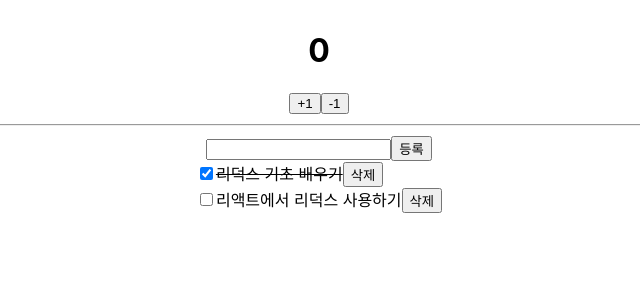
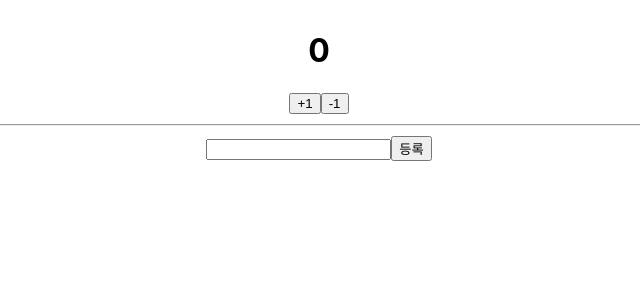
Before and after one commit to Real-Bird/React-tutorial2, a React (Create React App) app: page / in a window 1280 px wide. Shown: the top 300 px of the page, without its empty margins (321-961 px from the left). Built offline with nearby package versions, Linux system fonts and the light colour scheme.

Commit message:
22-08-26 convert redux to redux toolkit

```diff
--- a/package.json
+++ b/package.json
@@ -3,6 +3,7 @@
   "version": "0.1.0",
   "private": true,
   "dependencies": {
+    "@reduxjs/toolkit": "^1.8.5",
     "@testing-library/jest-dom": "^5.14.1",
     "@testing-library/react": "^13.0.0",
     "@testing-library/user-event": "^13.2.1",
--- a/src/components/Counter.js
+++ b/src/components/Counter.js
@@ -2,9 +2,7 @@ import React from "react";
 import { useDispatch, useSelector } from "react-redux/es/exports";
 import { increase, decrease } from "../modules/counter";
 const Counter = () => {
-  const {
-    counter: { number },
-  } = useSelector((state) => state);
+  const { counter: number } = useSelector((state) => state);
   const dispatch = useDispatch();
   const onIncrease = () => dispatch(increase());
   const onDecrease = () => dispatch(decrease());
--- a/src/components/Todos.js
+++ b/src/components/Todos.js
@@ -6,7 +6,6 @@ const TodoItem = ({ text, id, done }) => {
   const dispatch = useDispatch();
   const onToggle = () => dispatch(toggle(id));
   const onDelete = () => dispatch(remove(id));
-  console.log(done);
   return (
     <div>
       <input
@@ -25,7 +24,7 @@ const TodoItem = ({ text, id, done }) => {
 
 const Todos = () => {
   const {
-    todos: { input, todos },
+    toDos: { input, toDos },
   } = useSelector((state) => state);
   const dispatch = useDispatch();
   const onSubmit = (e) => {
@@ -51,7 +50,7 @@ const Todos = () => {
         <button type="submit">등록</button>
       </form>
       <div>
-        {todos.map((todo) => (
+        {toDos.map((todo) => (
           <TodoItem key={todo.id} {...todo} />
         ))}
       </div>
--- a/src/index.js
+++ b/src/index.js
@@ -2,12 +2,9 @@ import React from "react";
 import ReactDOM from "react-dom/client";
 import "./index.css";
 import App from "./App";
-import { createStore } from "redux";
-import rootReducer from "./modules";
+import store from "./modules";
 import { Provider } from "react-redux";
 import { composeWithDevTools } from "redux-devtools-extension";
-
-const store = createStore(rootReducer, composeWithDevTools());
 
 const root = ReactDOM.createRoot(document.getElementById("root"));
 root.render(
--- a/src/modules/counter.js
+++ b/src/modules/counter.js
@@ -1,50 +1,65 @@
-/**
- * @type {string} INCREASE - counter 증가 액션 타입
- */
-const INCREASE = "counter/INCREASE";
-/**
- * @type {string} DECREASE - counter 감소 액션 타입
- */
-const DECREASE = "counter/DECREASE";
+// /**
+//  * @type {string} INCREASE - counter 증가 액션 타입
+//  */
+// const INCREASE = "counter/INCREASE";
+// /**
+//  * @type {string} DECREASE - counter 감소 액션 타입
+//  */
+// const DECREASE = "counter/DECREASE";
 
-/**
- * counter 증가 액션
- * @returns {number}
- */
-export const increase = () => ({ type: INCREASE });
+// /**
+//  * counter 증가 액션
+//  * @returns {number}
+//  */
+// export const increase = () => ({ type: INCREASE });
 
-/**
- * counter 감소 액션
- * @returns {number}
- */
-export const decrease = () => ({ type: DECREASE });
+// /**
+//  * counter 감소 액션
+//  * @returns {number}
+//  */
+// export const decrease = () => ({ type: DECREASE });
 
-/**
- * @type {{number}}
- */
-const initialState = {
-  number: 0,
-};
+// /**
+//  * @type {{number}}
+//  */
+// const initialState = {
+//   number: 0,
+// };
 
-/**
- *
- * @param {{number:number}} state
- * @param {{type:string}} action
- * @returns {{number:number}}
- */
-function counter(state = initialState, action) {
-  switch (action.type) {
-    case INCREASE:
-      return {
-        number: state.number + 1,
-      };
-    case DECREASE:
-      return {
-        number: state.number - 1,
-      };
-    default:
-      return state;
-  }
-}
+// /**
+//  *
+//  * @param {{number:number}} state
+//  * @param {{type:string}} action
+//  * @returns {{number:number}}
+//  */
+// function counter(state = initialState, action) {
+//   switch (action.type) {
+//     case INCREASE:
+//       return {
+//         number: state.number + 1,
+//       };
+//     case DECREASE:
+//       return {
+//         number: state.number - 1,
+//       };
+//     default:
+//       return state;
+//   }
+// }
+
+// export default counter;
+
+import { createSlice } from "@reduxjs/toolkit";
+
+const counter = createSlice({
+  name: "counter",
+  initialState: 0,
+  reducers: {
+    increase: (state, action) => state + 1,
+    decrease: (state, action) => state - 1,
+  },
+});
+
+export const { increase, decrease } = counter.actions;
 
 export default counter;
--- a/src/modules/index.js
+++ b/src/modules/index.js
@@ -1,10 +1,12 @@
-import { combineReducers } from "redux";
+import { configureStore } from "@reduxjs/toolkit";
 import counter from "./counter";
-import todos from "./todos";
+import toDos from "./todos";
 
-const rootReducer = combineReducers({
-  counter,
-  todos,
+const store = configureStore({
+  reducer: {
+    counter: counter.reducer,
+    toDos: toDos.reducer,
+  },
 });
 
-export default rootReducer;
+export default store;
--- a/src/modules/todos.js
+++ b/src/modules/todos.js
@@ -1,117 +1,144 @@
-/**
- * action type
- */
-const CHANGE_INPUT = "todos/CHANGE_INPUT";
-const INSERT = "todos/INSERT";
-const TOGGLE = "todos/TOGGLE";
-const REMOVE = "todos/REMOVE";
+// /**
+//  * action type
+//  */
+// const CHANGE_INPUT = "todos/CHANGE_INPUT";
+// const INSERT = "todos/INSERT";
+// const TOGGLE = "todos/TOGGLE";
+// const REMOVE = "todos/REMOVE";
 
-/**
- * input change 액션 함수
- * @param {*} input
- * @returns {void}
- */
-export const changeInput = (input) => ({
-  type: CHANGE_INPUT,
-  input,
-});
+// /**
+//  * input change 액션 함수
+//  * @param {*} input
+//  * @returns {void}
+//  */
+// export const changeInput = (input) => ({
+//   type: CHANGE_INPUT,
+//   input,
+// });
 
-/**
- * @type {number} insert가 호출될 때마다 1씩 더해짐
- */
-let id = 3;
+// /**
+//  * @type {number} insert가 호출될 때마다 1씩 더해짐
+//  */
+// let id = 3;
 
-/**
- * todo 추가 액션 함수
- * @param {string} text
- * @returns {void}
- */
-export const insert = (text) => ({
-  type: INSERT,
-  /**
-   * @inner
-   * @typedef {{id:number, text:string, done:boolean}} todo
-   */
-  todo: {
-    id: id++,
-    text,
-    done: false,
+// /**
+//  * todo 추가 액션 함수
+//  * @param {string} text
+//  * @returns {void}
+//  */
+// export const insert = (text) => ({
+//   type: INSERT,
+//   /**
+//    * @inner
+//    * @typedef {{id:number, text:string, done:boolean}} todo
+//    */
+//   todo: {
+//     id: id++,
+//     text,
+//     done: false,
+//   },
+// });
+
+// /**
+//  * todo 체크/언체크 액션 함수
+//  * @param {number} id
+//  * @returns {void}
+//  */
+// export const toggle = (id) => ({
+//   type: TOGGLE,
+//   id,
+// });
+
+// /**
+//  * todo 삭제
+//  * @param {number} id
+//  * @returns {void}
+//  */
+// export const remove = (id) => ({
+//   type: REMOVE,
+//   id,
+// });
+
+// /**
+//  * @typedef {{input:string, todos:todo[]}}
+//  */
+// const initialState = {
+//   input: "",
+//   todos: [
+//     /**
+//      * @inner
+//      * @typedef {{id:number,text:string,done:boolean}} todo
+//      */
+//     {
+//       id: 1,
+//       text: "리덕스 기초 배우기",
+//       done: true,
+//     },
+//     {
+//       id: 2,
+//       text: "리액트에서 리덕스 사용하기",
+//       done: false,
+//     },
+//   ],
+// };
+
+// /**
+//  *
+//  * @param {{input:string, todos:todo[]}} state
+//  * @param {{type:string, [key:string]:any}} action
+//  * @returns
+//  */
+// function todos(state = initialState, action) {
+//   switch (action.type) {
+//     case CHANGE_INPUT:
+//       return { ...state, input: action.input };
+//     case INSERT:
+//       return {
+//         ...state,
+//         todos: state.todos.concat(action.todo),
+//       };
+//     case TOGGLE:
+//       return {
+//         ...state,
+//         todos: state.todos.map((todo) =>
+//           todo.id === action.id ? { ...todo, done: !todo.done } : todo
+//         ),
+//       };
+//     case REMOVE:
+//       return {
+//         ...state,
+//         todos: state.todos.filter((todo) => todo.id !== action.id),
+//       };
+//     default:
+//       return state;
+//   }
+// }
+
+// export default todos;
+
+import { createSlice } from "@reduxjs/toolkit";
+
+const toDos = createSlice({
+  name: "toDosReducer",
+  initialState: {
+    input: "",
+    toDos: [],
+  },
+  reducers: {
+    changeInput: (state, action) => ({ ...state, input: action.payload }),
+    insert: (state, action) => {
+      state.toDos.push({ text: action.payload, id: Date.now(), done: false });
+    },
+    toggle: (state, action) => {
+      const isDone = state.toDos.find((toDo) => toDo.id === action.payload);
+      isDone.done = !isDone.done;
+    },
+    remove: (state, action) => {
+      state.toDos = state.toDos.filter((toDo) => toDo.id !== action.payload);
+    },
   },
 });
 
-/**
- * todo 체크/언체크 액션 함수
- * @param {number} id
- * @returns {void}
- */
-export const toggle = (id) => ({
-  type: TOGGLE,
-  id,
-});
+export const { changeInput, insert, toggle, remove } = toDos.actions;
 
-/**
- * todo 삭제
- * @param {number} id
- * @returns {void}
- */
-export const remove = (id) => ({
-  type: REMOVE,
-  id,
-});
-
-/**
- * @typedef {{input:string, todos:todo[]}}
- */
-const initialState = {
-  input: "",
-  todos: [
-    /**
-     * @inner
-     * @typedef {{id:number,text:string,done:boolean}} todo
-     */
-    {
-      id: 1,
-      text: "리덕스 기초 배우기",
-      done: true,
-    },
-    {
-      id: 2,
-      text: "리액트에서 리덕스 사용하기",
-      done: false,
-    },
-  ],
-};
-
-/**
- *
- * @param {{input:string, todos:todo[]}} state
- * @param {{type:string, [key:string]:any}} action
- * @returns
- */
-function todos(state = initialState, action) {
-  switch (action.type) {
-    case CHANGE_INPUT:
-      return { ...state, input: action.input };
-    case INSERT:
-      return {
-        ...state,
-        todos: state.todos.concat(action.todo),
-      };
-    case TOGGLE:
-      return {
-        ...state,
-        todos: state.todos.map((todo) =>
-          todo.id === action.id ? { ...todo, done: !todo.done } : todo
-        ),
-      };
-    case REMOVE:
-      return {
-        ...state,
-        todos: state.todos.filter((todo) => todo.id !== action.id),
-      };
-    default:
-      return state;
-  }
-}
-
-export default todos;
+export default toDos;
```
Also changed, not shown: 2 other files (tests, documents, lock files or other folders).
